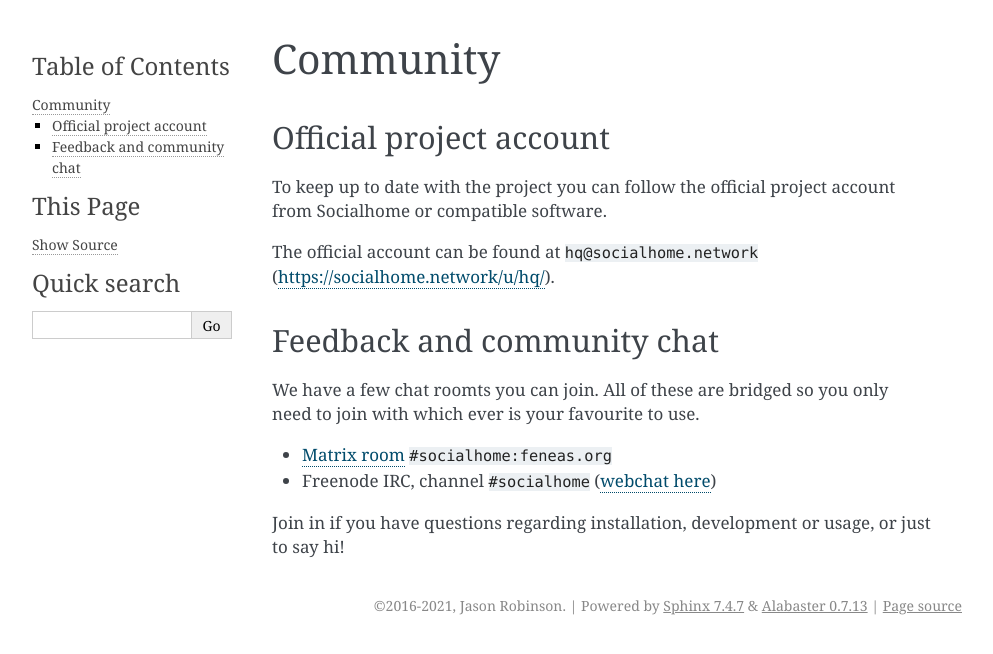
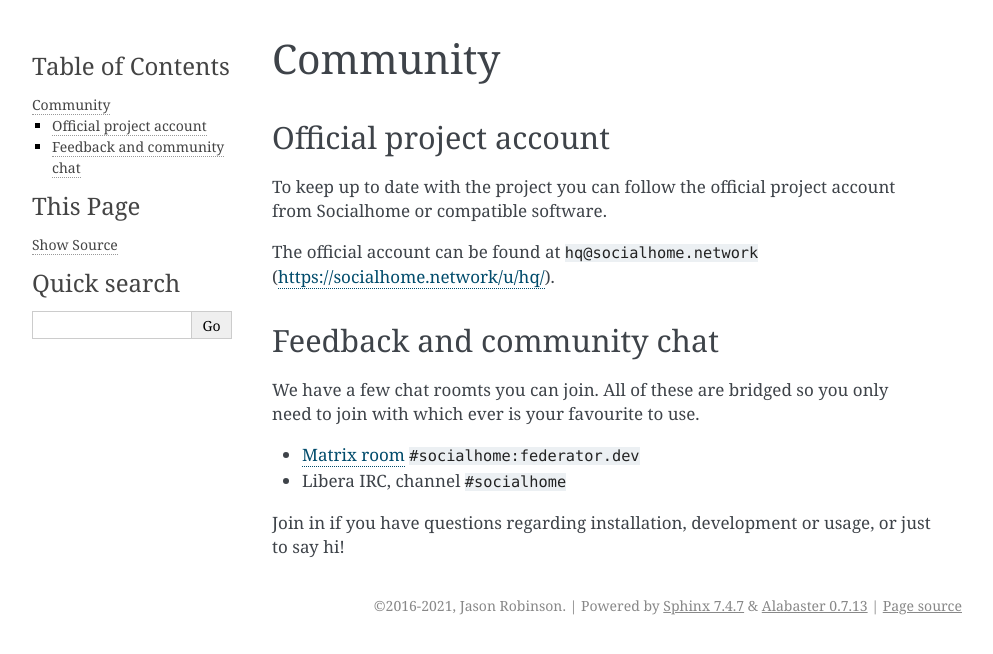
Before and after one commit to jaywink/socialhome, a Sphinx documentation site: the page built from docs/community.rst, in a window 1280 px wide. Shown: the top 654 px of the page, without its empty margins (148-1141 px from the left). Built offline with Sphinx 7.4.7, drawn with Linux system fonts in a browser that asks for light colours.

Commit message:
Change Matrix chatroom alias from feneas to federator

```diff
--- a/docs/community.rst
+++ b/docs/community.rst
@@ -17,7 +17,7 @@
 We have a few chat roomts you can join. All of these are bridged so you only need to join
 with which ever is your favourite to use.
 
-* `Matrix room <https://riot.im/app/#/room/#socialhome:feneas.org>`_ ``#socialhome:feneas.org``
-* Freenode IRC, channel ``#socialhome`` (`webchat here <http://webchat.freenode.net?channels=%23socialhome&uio=d4>`_)
+* `Matrix room <https://matrix.to/#/#socialhome:federator.dev>`_ ``#socialhome:federator.dev``
+* Libera IRC, channel ``#socialhome``
 
 Join in if you have questions regarding installation, development or usage, or just to say hi!
```
Also changed, not shown: README.md (+1 -1 lines).
